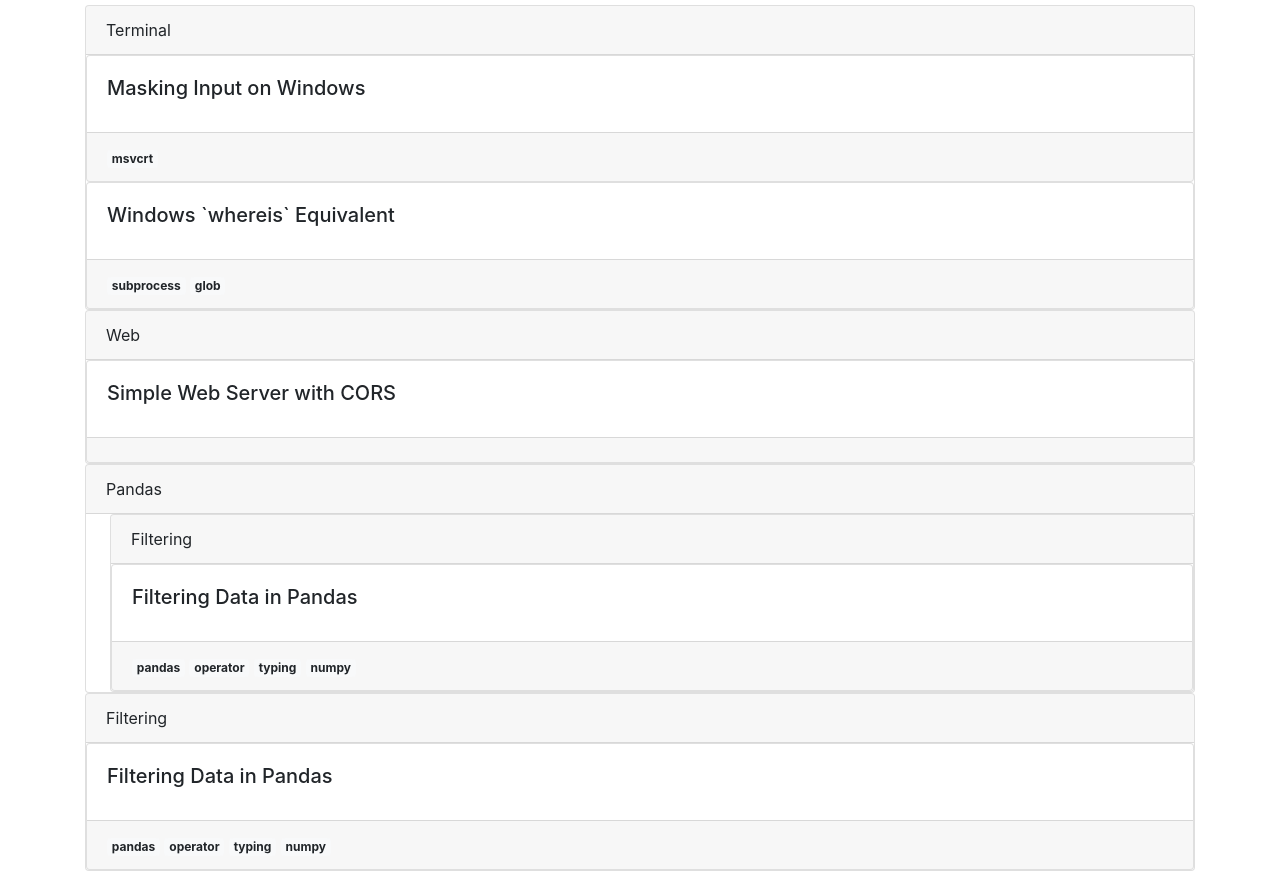
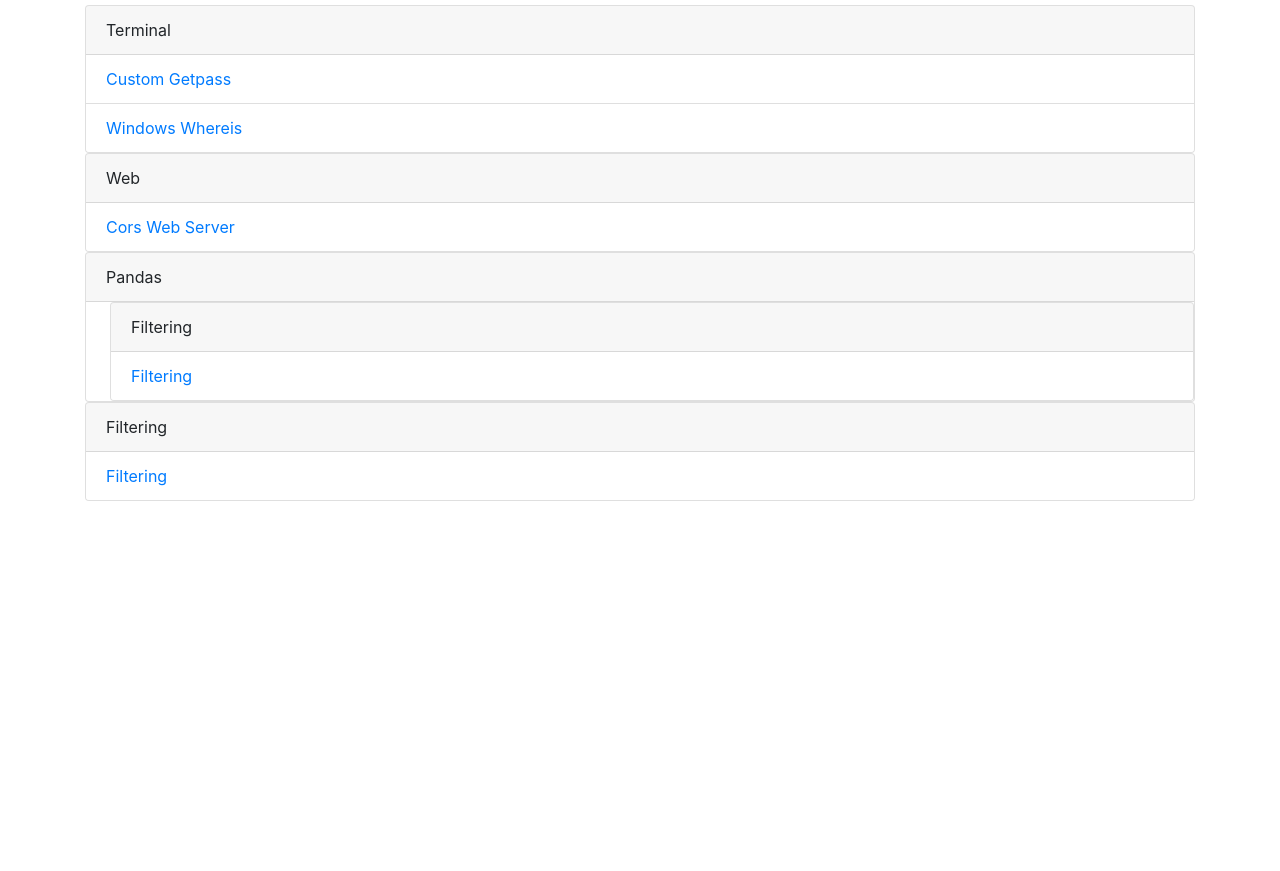
Before and after one commit to estasney/MyNotes, a plain HTML site: page docs/index.html in a window 1280 px wide. Shown: the part 51-922 px from the top of the page. After the commit the page ends 800 px from the top, so only its background shows below. Drawn offline with Linux system fonts and the light colour scheme.

Commit message:
bug fixes

```diff
--- a/docs/index.html
+++ b/docs/index.html
@@ -39,40 +39,22 @@
 
 
 
-    <div class="card" id="1">
+    <div class="card" id="terminal">
         <div class="card-header">
             Terminal
         </div>
         <ul class="list-group list-group-flush">
 
 
-    <div class="card">
-        <div class="card-body">
-            <h5 class="card-title">Masking Input on Windows</h5>
-        </div>
-        <div class="card-footer">
-
-                <span class="badge badge-light">msvcrt</span>
-
-        </div>
-    </div>
+    <li class="list-group-item">
+    <a href=terminal/custom_getpass.html>Custom Getpass</a>
+    </li>
 
 
 
-
-    <div class="card">
-        <div class="card-body">
-            <h5 class="card-title">Windows `whereis` Equivalent</h5>
-        </div>
-        <div class="card-footer">
-
-                <span class="badge badge-light">subprocess</span>
-
-                <span class="badge badge-light">glob</span>
-
-        </div>
-    </div>
-
+    <li class="list-group-item">
+    <a href=terminal/windows_whereis.html>Windows Whereis</a>
+    </li>
 
 
         </ul>
@@ -83,22 +65,16 @@
 
 
 
-    <div class="card" id="2">
+    <div class="card" id="web">
         <div class="card-header">
             Web
         </div>
         <ul class="list-group list-group-flush">
 
 
-    <div class="card">
-        <div class="card-body">
-            <h5 class="card-title">Simple Web Server with CORS</h5>
-        </div>
-        <div class="card-footer">
-
-        </div>
-    </div>
-
+    <li class="list-group-item">
+    <a href=web/cors_web_server.html>Cors Web Server</a>
+    </li>
 
 
         </ul>
@@ -121,23 +97,9 @@
         <ul class="list-group list-group-flush">
 
 
-    <div class="card">
-        <div class="card-body">
-            <h5 class="card-title">Filtering Data in Pandas</h5>
-        </div>
-        <div class="card-footer">
-
-                <span class="badge badge-light">pandas</span>
-
-                <span class="badge badge-light">operator</span>
-
-                <span class="badge badge-light">typing</span>
-
-                <span class="badge badge-light">numpy</span>
-
-        </div>
-    </div>
-
+    <li class="list-group-item">
+    <a href=pandas/filtering/filtering.html>Filtering</a>
+    </li>
 
 
         </ul>
@@ -152,30 +114,16 @@
 
 
 
-    <div class="card" id="4">
+    <div class="card" id="filtering">
         <div class="card-header">
             Filtering
         </div>
         <ul class="list-group list-group-flush">
 
 
-    <div class="card">
-        <div class="card-body">
-            <h5 class="card-title">Filtering Data in Pandas</h5>
-        </div>
-        <div class="card-footer">
-
-                <span class="badge badge-light">pandas</span>
-
-                <span class="badge badge-light">operator</span>
-
-                <span class="badge badge-light">typing</span>
-
-                <span class="badge badge-light">numpy</span>
-
-        </div>
-    </div>
-
+    <li class="list-group-item">
+    <a href=pandas/filtering/filtering.html>Filtering</a>
+    </li>
 
 
         </ul>
```
Also changed, not shown: mynotes/templates/macros.html (+6 -4 lines).
